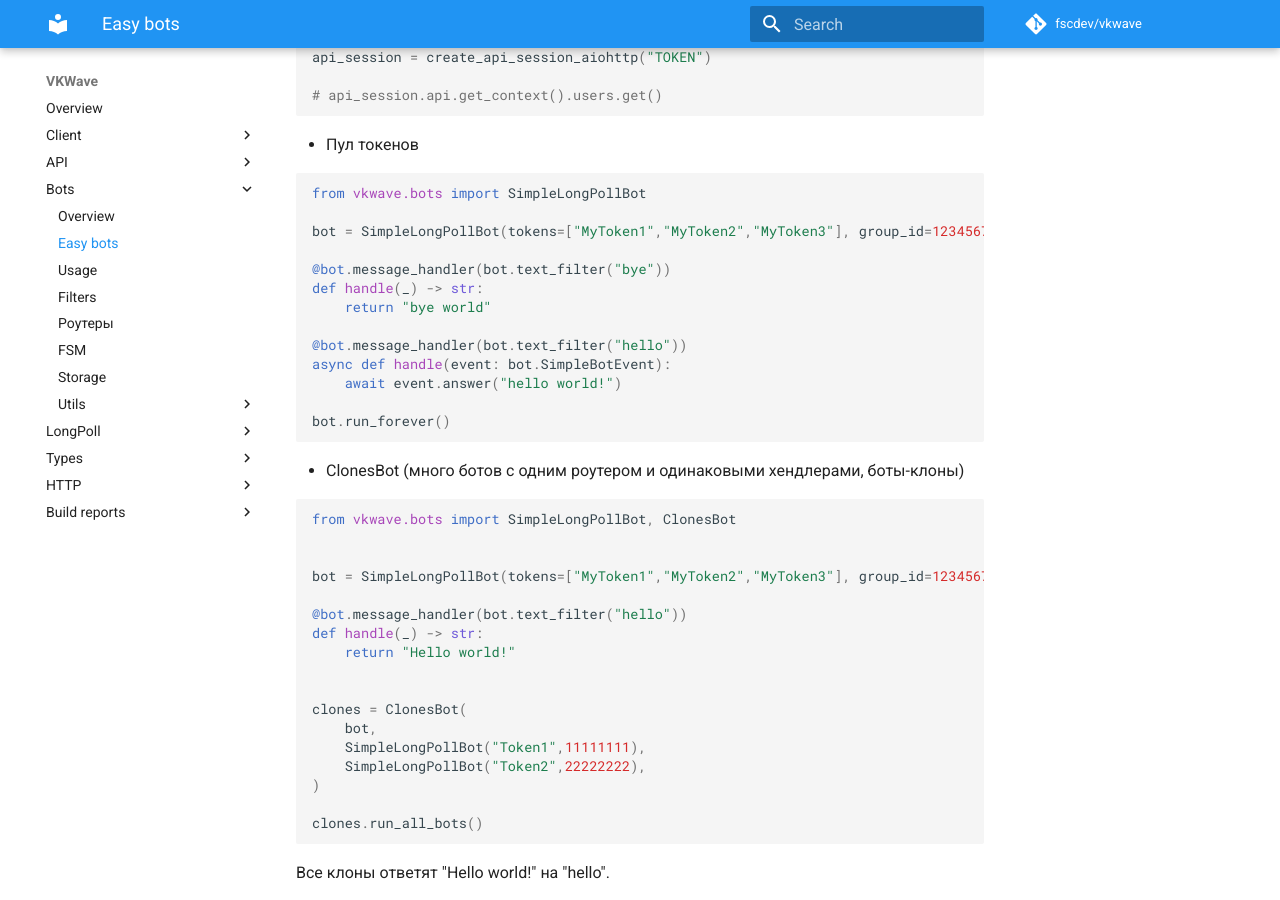
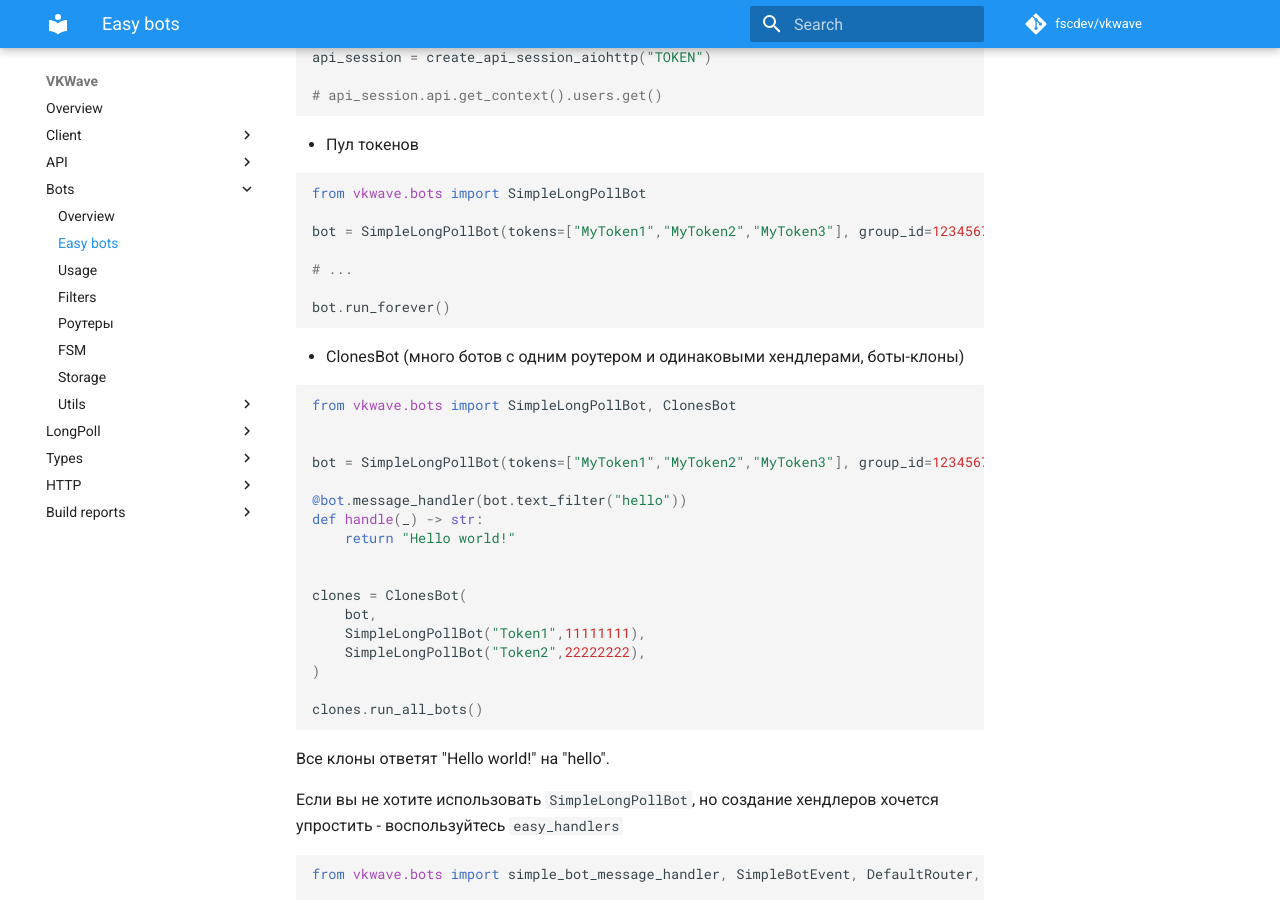
Before and after one commit to prostomarkeloff/vkwave, an MkDocs documentation site: the page built from docs/bots/easy.md, in a window 1280 px wide and 900 px high, scrolled down 513 px. Built offline with MkDocs 1.6.1 and Material for MkDocs 9.7.7, drawn with Linux system fonts in a browser that asks for light colours; comment, search, counter and statistics services are not loaded.

Commit message:
Упрощение кода
Кому нужны хендлеры, если написано про пул токенов?

````diff
--- a/docs/bots/easy.md
+++ b/docs/bots/easy.md
@@ -35,13 +35,7 @@ from vkwave.bots import SimpleLongPollBot
 
 bot = SimpleLongPollBot(tokens=["MyToken1","MyToken2","MyToken3"], group_id=123456789)
 
-@bot.message_handler(bot.text_filter("bye"))
-def handle(_) -> str:
-    return "bye world"
-
-@bot.message_handler(bot.text_filter("hello"))
-async def handle(event: bot.SimpleBotEvent):
-    await event.answer("hello world!")
+# ...
 
 bot.run_forever()
 ```
````
